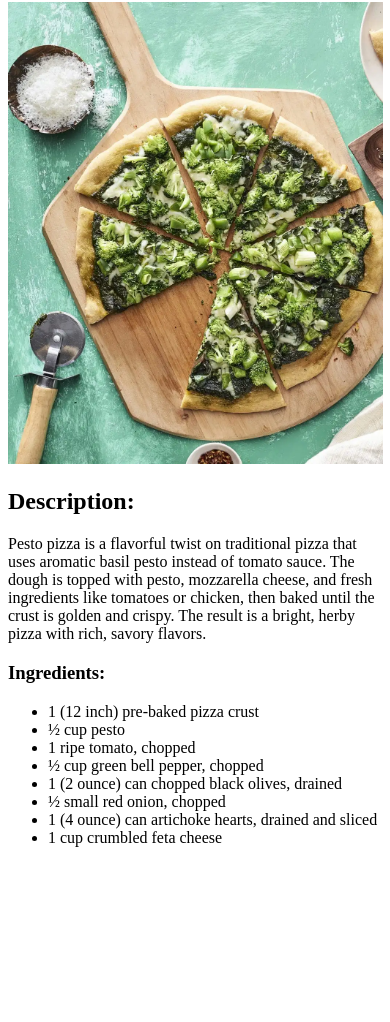
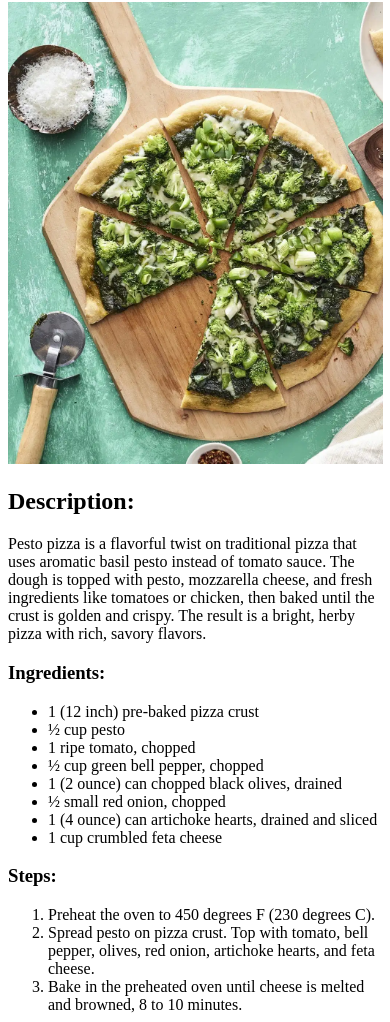
Before and after one commit to byronbasa/odin-recipes, a plain HTML site: page recipes/pizza.html in a window 390 px wide. Shown: the part 78-1100 px from the top of the page. Before the commit the page ends 941 px from the top, so only its background shows below. Drawn offline with Linux system fonts and the light colour scheme.

```diff
--- a/recipes/pizza.html
+++ b/recipes/pizza.html
@@ -27,5 +27,14 @@
         <li>1 (4 ounce) can artichoke hearts, drained and sliced</li>
         <li>1 cup crumbled feta cheese</li>
     </ul>
+    <h3>Steps:</h3>
+    <ol>
+        <li>Preheat the oven to 450 degrees F (230 degrees C).</li>
+        <li>Spread pesto on pizza crust.
+            Top with tomato, bell pepper,
+            olives, red onion, artichoke
+            hearts, and feta cheese.</li>
+        <li>Bake in the preheated oven until cheese is melted and browned, 8 to 10 minutes.</li>
+    </ol>
 </body>
 </html>
```
Also changed, not shown: index.html (+1 -0 lines), recipes/burgers.html (added, +14 -0 lines), images/kla-diner-style-burger-fkmj-threeByTwoMediumAt2X.jpg.webp (added).
